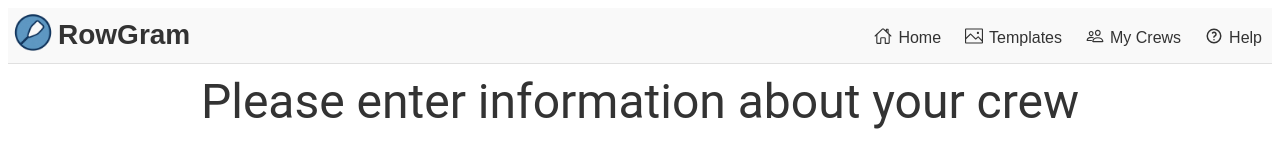
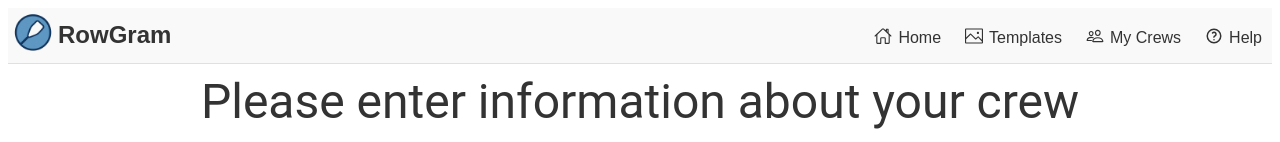
Before and after one commit to ToddMS/crew-image-generator, a React (Vite) app: page / in a window 1280 px wide. Shown: the top 142 px of the page. Built offline with nearby package versions, Linux system fonts and the light colour scheme; no server answers.

Commit message:
changing to h2 and removing font size to rowgram

```diff
--- a/src/components/HeaderComponent/HeaderComponent.module.css
+++ b/src/components/HeaderComponent/HeaderComponent.module.css
@@ -14,7 +14,6 @@
 
 .title {
   margin: 3px 0 0 0;
-  font-size: 28px
 }
 
 .brand {
--- a/src/components/HeaderComponent/HeaderComponent.tsx
+++ b/src/components/HeaderComponent/HeaderComponent.tsx
@@ -13,7 +13,7 @@ const HeaderComponent: React.FC = () => {
       <div className={styles.header}>
         <div className={styles.brand}>
           <img src={RowGramIcon} alt="RowGram Logo" className={styles.icon} />
-          <h1 className={styles.title}>RowGram</h1>
+          <h2 className={styles.title}>RowGram</h2>
         </div>
         <nav>
         <ul className={styles.navList}>
```
